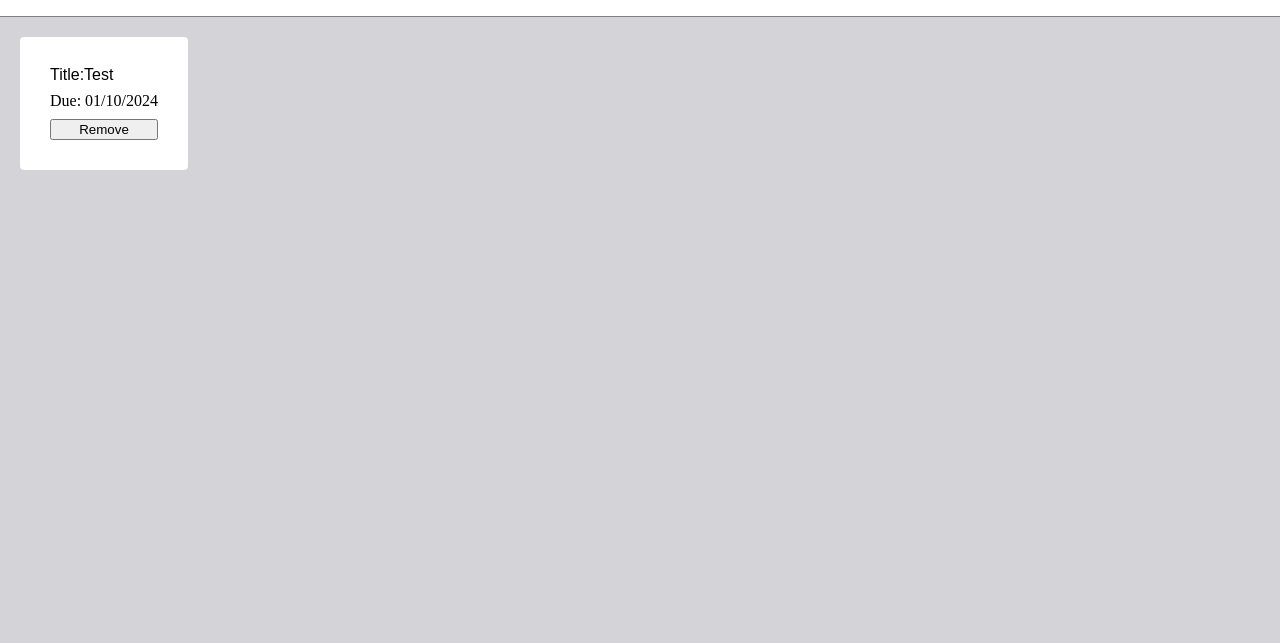
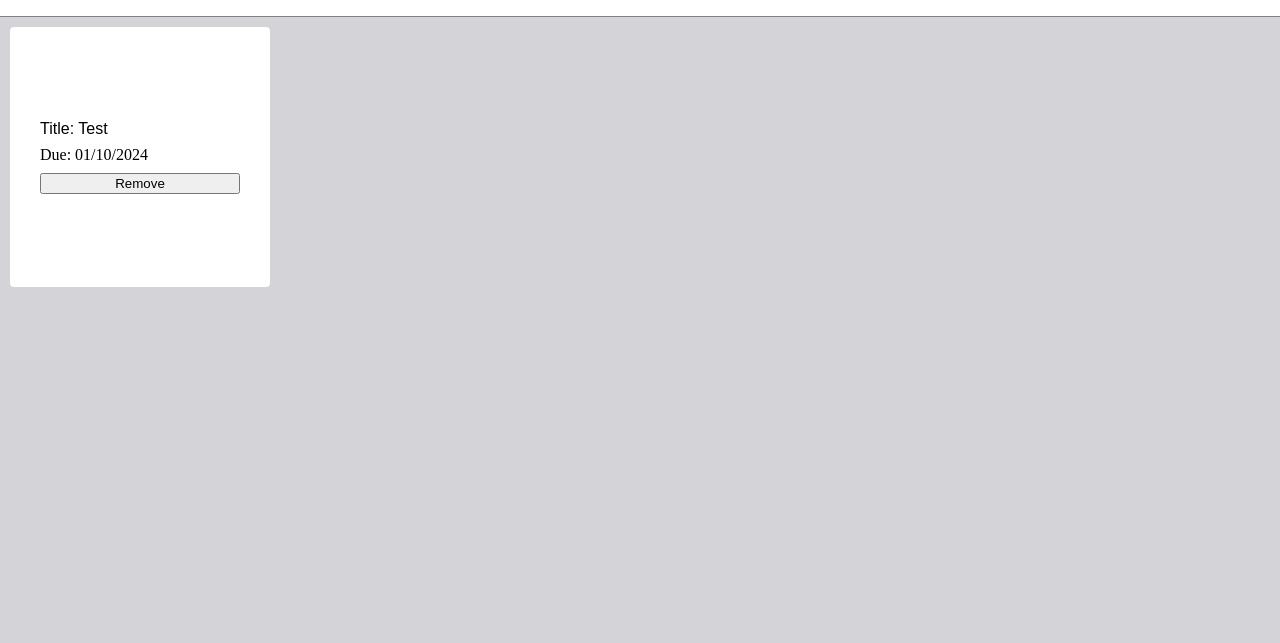
Before and after one commit to TwelveStacks/todo-list, a website built with webpack: page dist/index.html in a window 1280 px wide. Shown: the part 72-715 px from the top of the page. Built offline with Linux system fonts and the light colour scheme.

Commit message:
Change project layout

```diff
--- a/src/index.js
+++ b/src/index.js
@@ -59,7 +59,11 @@ function createProject(project) {
     projectDueDate.classList.add('project-duedate')
     deleteBtn.classList.add('delete-btn')
 
-    projectTitle.textContent = "Title:" + project.title;
+    deleteBtn.addEventListener('click', () => {
+        projectDiv.remove();
+    });
+
+    projectTitle.textContent = "Title: " + project.title;
     projectDueDate.textContent = "Due: " + project.dueDate;
     deleteBtn.textContent = "Remove"
 
@@ -75,14 +79,3 @@ let testProject = new Project("Test", "Test", "01/10/2024", "High")
 function resetForm() {
     form.reset();
 }
-
-// const header = document.getElementById('header');
-// const contentDiv = document.getElementById('content');
-// const title = document.createElement('h1');
-
-// header.getElementsByTagName
-
-// title.textContent = "To-Do List";
-// title.classList.add('title');
-
-// header.appendChild(title);
--- a/src/style.css
+++ b/src/style.css
@@ -240,10 +240,17 @@ footer svg:hover {
 	display: flex;
 	flex-direction: column;
 	gap: 10px;
+	margin: 10px;
+	min-height: 100%;
+	width: 200px;
+	height: 200px;
+	display: flex;
+	justify-content: center;
 }
 
 .project-title {
 	font-family: "Arial", sans-serif;
+	overflow: hidden;
 }
 
 .project-duedate {
@@ -254,8 +261,7 @@ footer svg:hover {
 
 }
 
-#content {
+.project-container {
 	display: flex;
 	flex-wrap: wrap;
-	padding: 20px;
 }
```
Also changed, not shown: dist/bundle.js.
